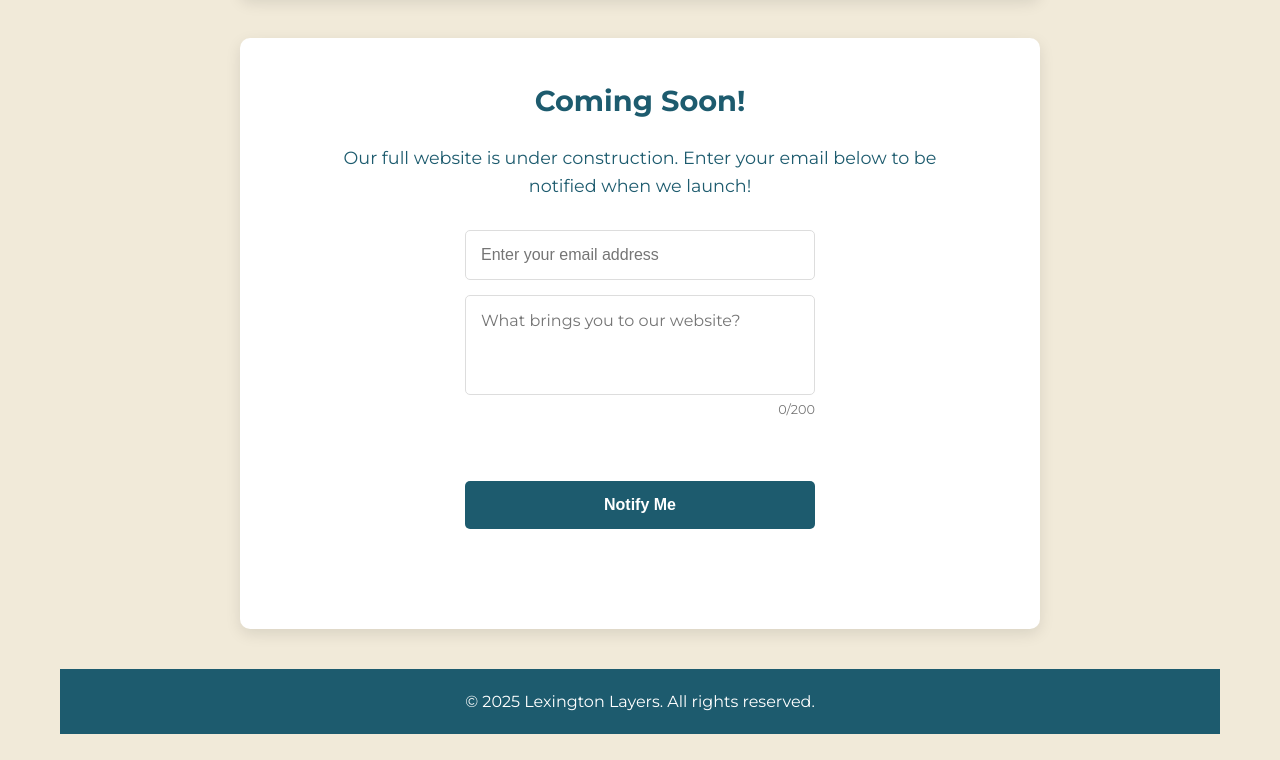
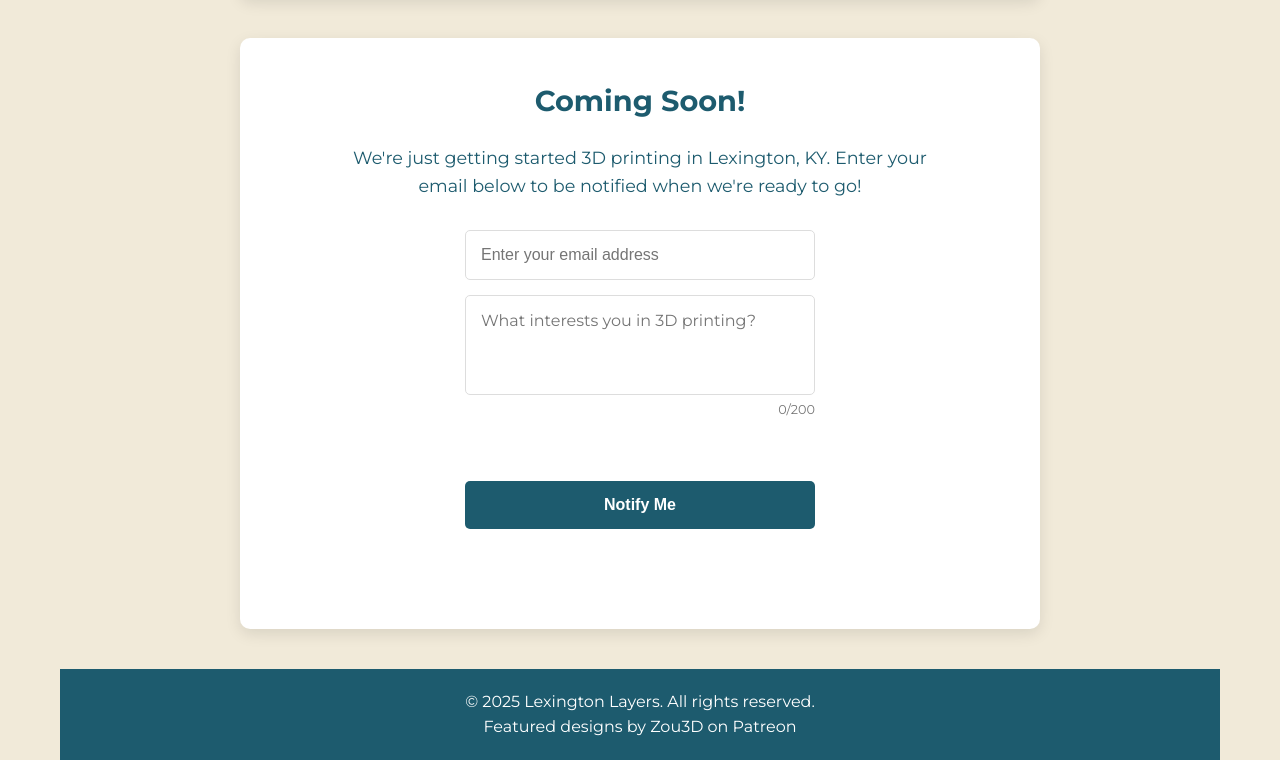
Before and after one commit to KevinLWorthington/lexingtonlayers, a plain HTML site: page index.html in a window 1280 px wide. Shown: the part 912-1672 px from the top of the page. Before the commit the page ends 1646 px from the top, so only its background shows below. Drawn offline with Linux system fonts and the light colour scheme.

Commit message:
Minor changes to index

```diff
--- a/index.html
+++ b/index.html
@@ -40,7 +40,7 @@
             <section class="notify-section">
                 <div class="notify-content">
                     <h2>Coming Soon!</h2>
-                    <p>Our full website is under construction. Enter your email below to be notified when we launch!</p>
+                    <p>We're just getting started 3D printing in Lexington, KY. Enter your email below to be notified when we're ready to go!</p>
 
                     <!-- StaticForms.xyz Form -->
                     <form action="https://api.staticforms.xyz/submit" method="post" id="notify-form">
@@ -54,7 +54,7 @@
                         </div>
 
                         <div class="form-group">
-                            <textarea id="interest" name="$interest" placeholder="What brings you to our website?" maxlength="200" class="interest-input"></textarea>
+                            <textarea id="interest" name="$interest" placeholder="What interests you in 3D printing?" maxlength="200" class="interest-input"></textarea>
                             <div class="char-count"><span id="charCount">0</span>/200</div>
                         </div>
 					<div class="form-group">
@@ -74,6 +74,7 @@
 
         <footer>
             <p>&copy; <span id="year"></span> Lexington Layers. All rights reserved.</p>
+			<p>Featured designs by Zou3D on Patreon</p>
         </footer>
     </div>
 
```
